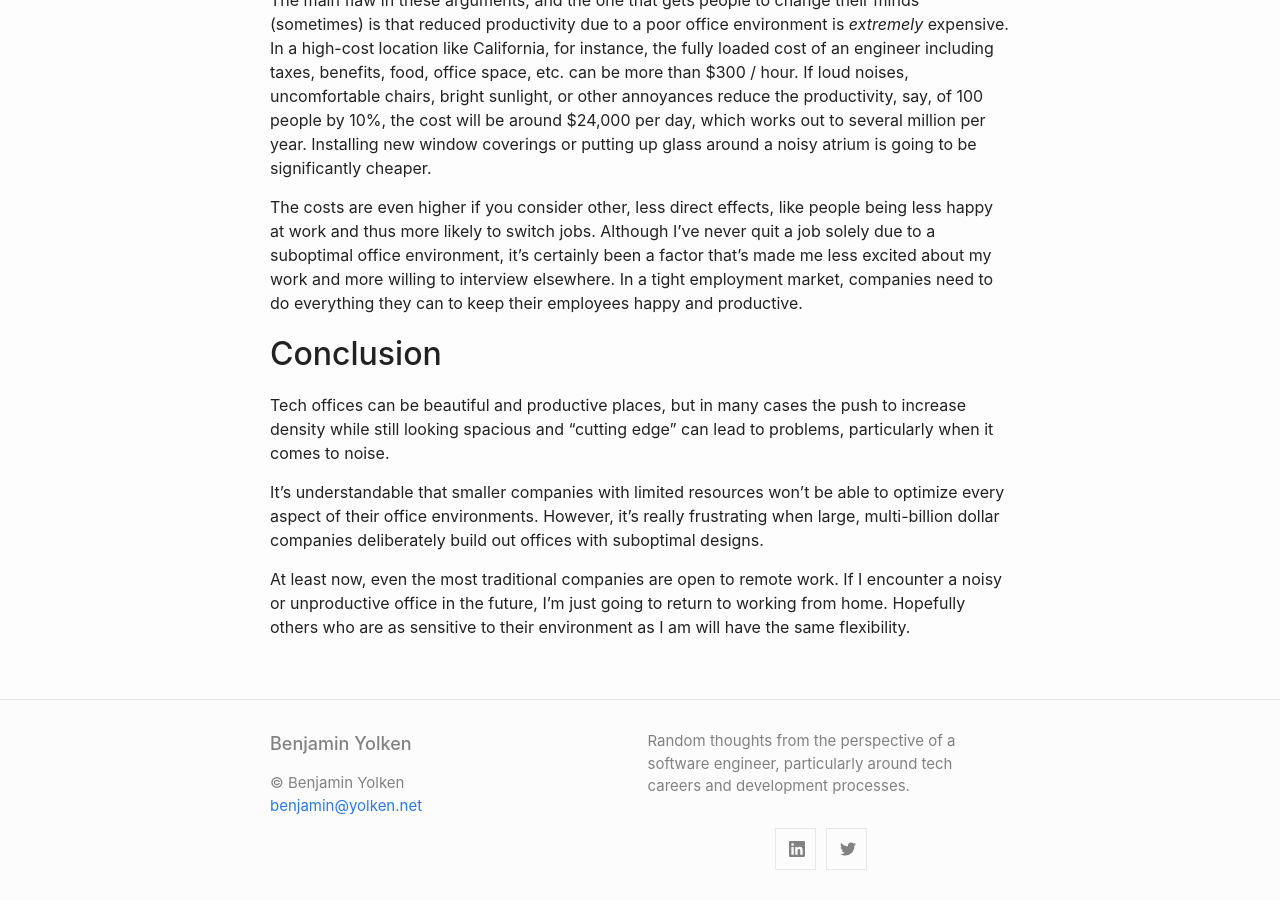
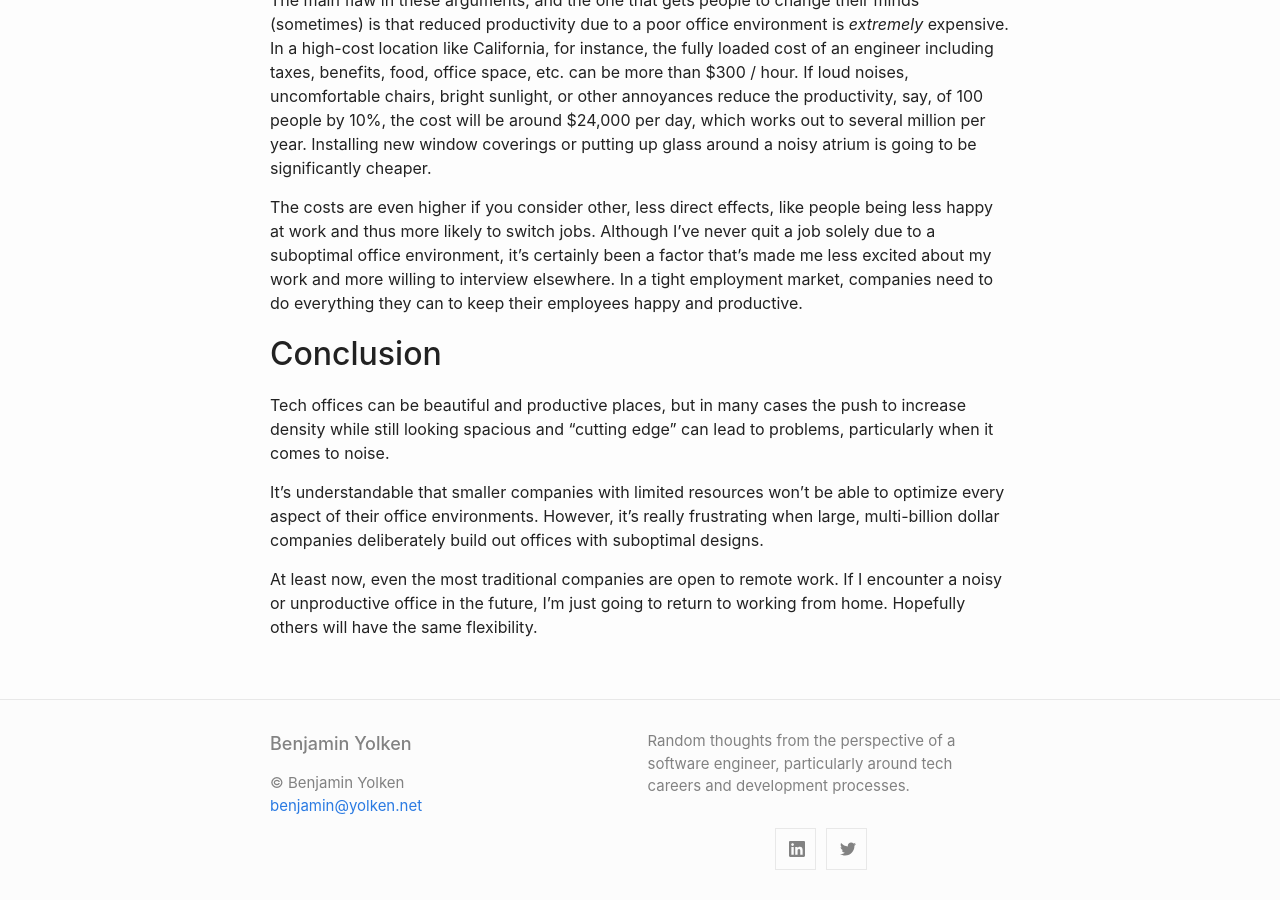
Before and after one commit to yolken/yolken-blog, a Jekyll site: the page built from site/_posts/2021-05-31-non-optimal-tech-offices.md, in a window 1280 px wide and 900 px high, scrolled down 3117 px. Built offline with Jekyll 4.4.1, drawn with Linux system fonts in a browser that asks for light colours.

Commit message:
Update conclusion

```diff
--- a/site/_posts/2021-05-31-non-optimal-tech-offices.md
+++ b/site/_posts/2021-05-31-non-optimal-tech-offices.md
@@ -150,4 +150,4 @@ multi-billion dollar companies deliberately build out offices with suboptimal de
 
 At least now, even the most traditional companies are open to remote work. If I encounter a
 noisy or unproductive office in the future, I'm just going to return to working from home. Hopefully
-others who are as sensitive to their environment as I am will have the same flexibility.
+others will have the same flexibility.
```
